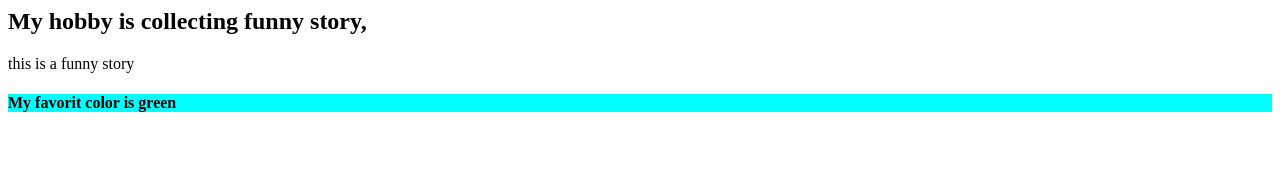
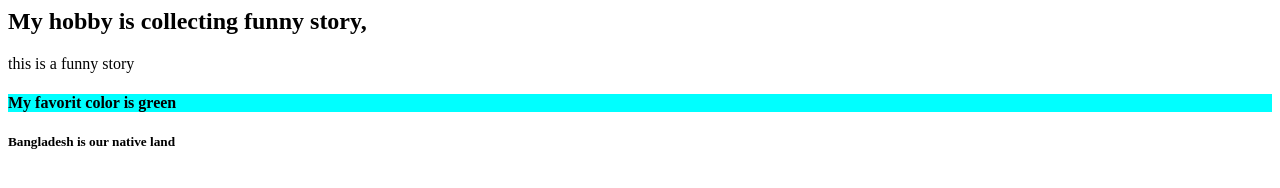
Before and after one commit to faizabintemamun/test, a plain HTML site: page index.html in a window 1280 px wide. Drawn offline with Linux system fonts and the light colour scheme.

Commit message:
add h5 tag in index file

```diff
--- a/index.html
+++ b/index.html
@@ -1,3 +1,4 @@
 <h2>My hobby is collecting funny story,</h2>
 <p> this is a funny story </p>
 <h4 style="background-color:aqua" >My favorit color is green</h4>
+<h5>Bangladesh is our native land</h5>
```
